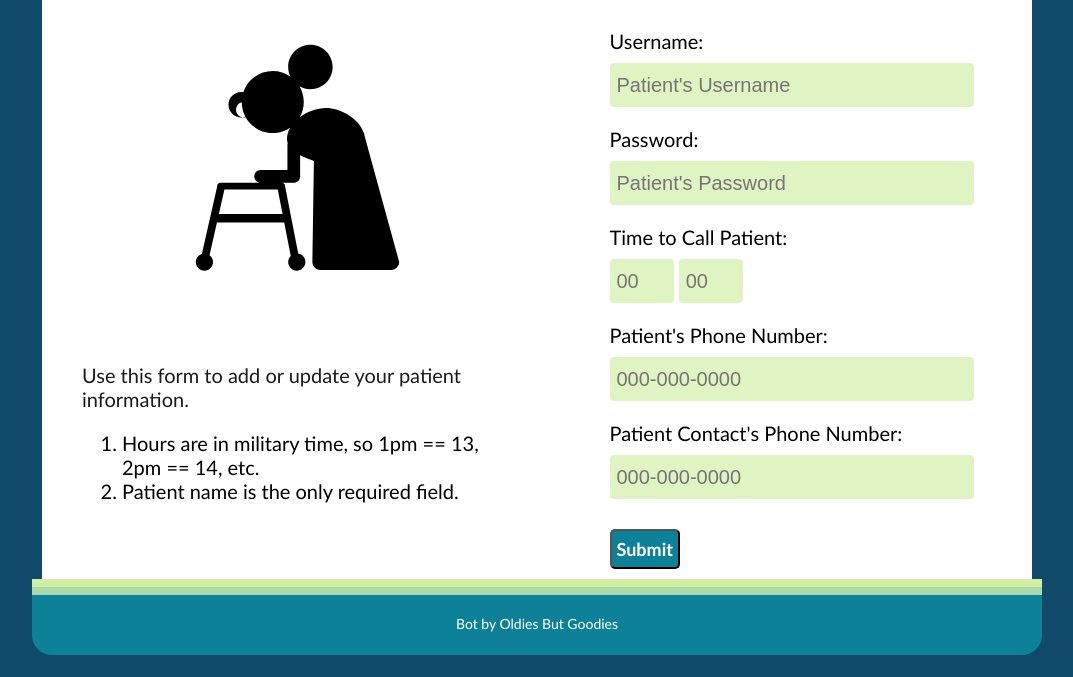
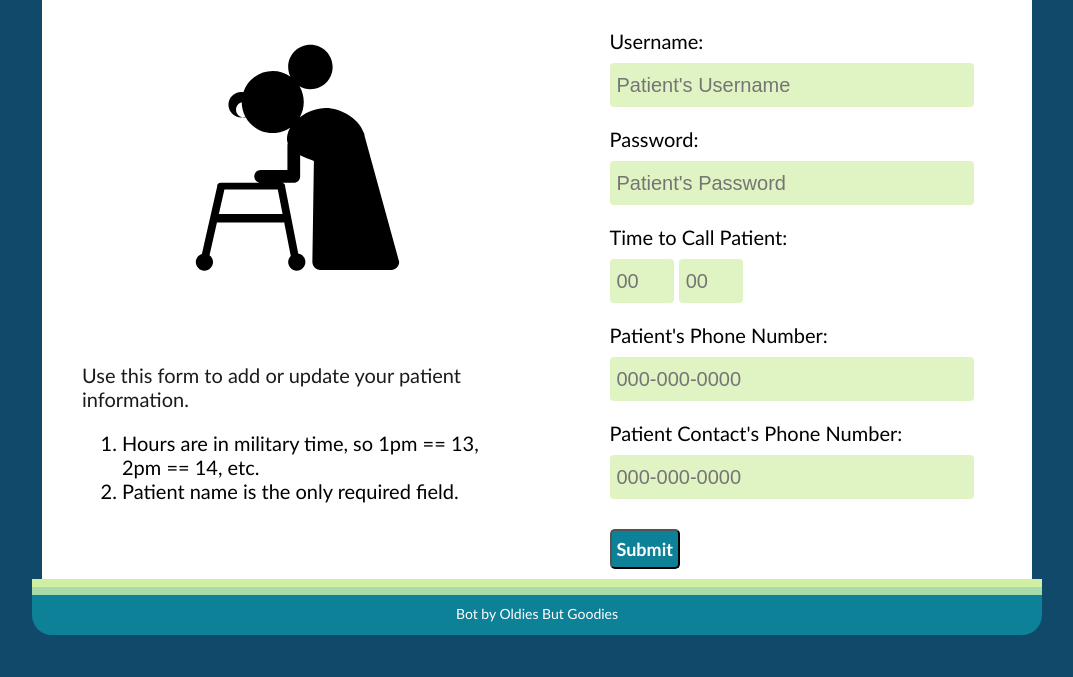
Before and after one commit to cjaiello/MoreDisruptionPleaseHackathon, a Flask app: page / in a window 1280 px wide. Shown: the part 123-800 px from the top of the page, without its empty margins (103-1176 px from the left). Run offline with Flask 2, Linux system fonts and the light colour scheme; parts of the project's set-up code (start-up, migrations or seed data) failed here and were passed over; some libraries are stand-ins or nearby versions.

Commit message:
Updating colors and UI

```diff
--- a/static/styles.css
+++ b/static/styles.css
@@ -98,8 +98,8 @@ p {
   margin: 0 auto;
   color: #ffffff;
 	text-align: center;
-  padding-top: 20px;
-  padding-bottom: 20px;
+  padding-top: 10px;
+  padding-bottom: 10px;
 }
 
 .submitButton {
```
